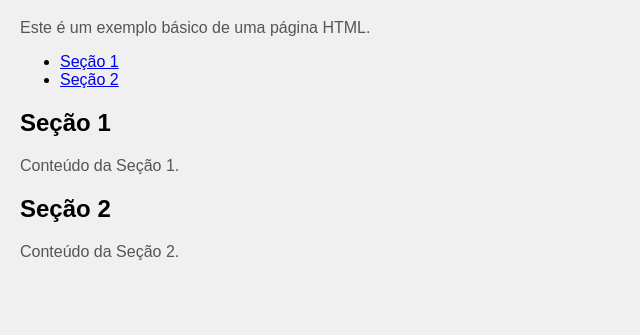
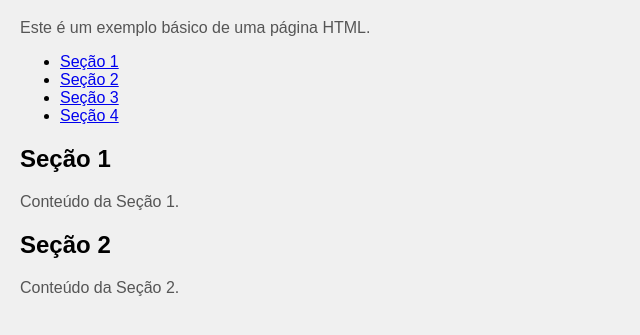
Before and after one commit to LuccsBR/scm, a plain HTML site: page index.html in a window 1280 px wide. Shown: the part 61-396 px from the top of the page, without its empty margins (0-640 px from the left). Drawn offline with Linux system fonts and the light colour scheme.

Commit message:
second commit

```diff
--- a/index.html
+++ b/index.html
@@ -24,6 +24,8 @@
     <ul>
         <li><a href="#section1">Seção 1</a></li>
         <li><a href="#section2">Seção 2</a></li>
+        <li><a href="#section3">Seção 3</a></li>
+        <li><a href="#section4">Seção 4</a></li>
     </ul>
 
     <h2 id="section1">Seção 1</h2>
```
